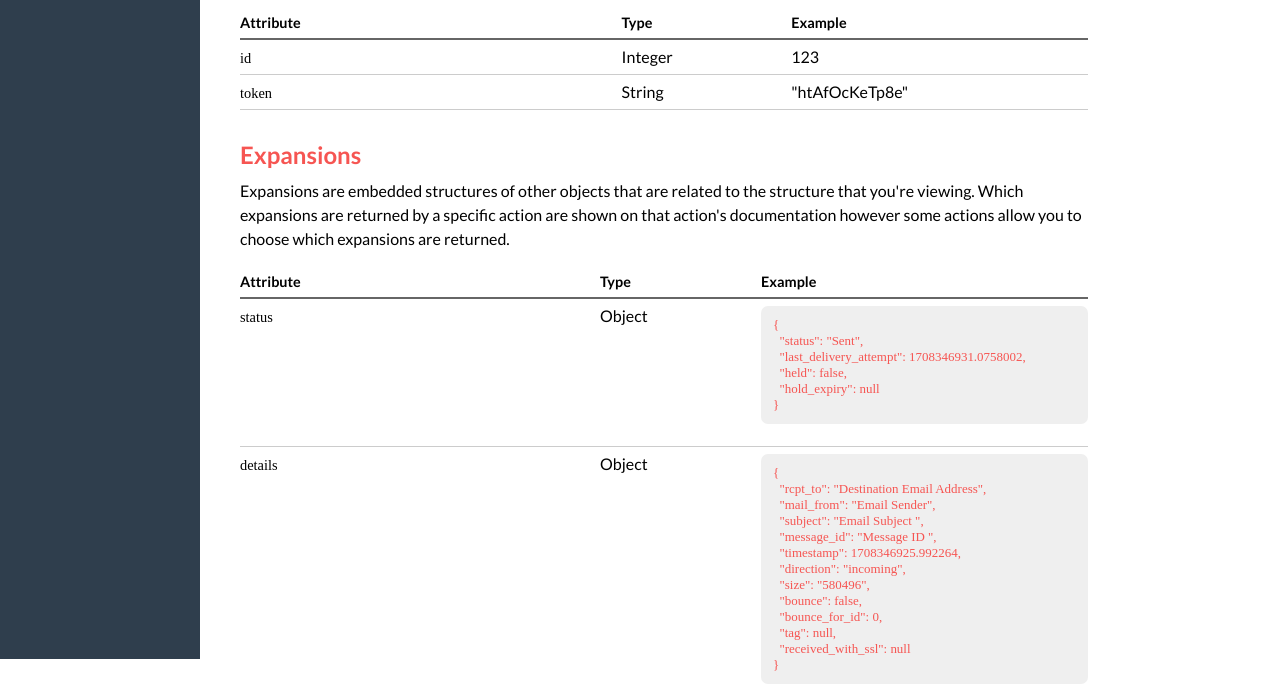
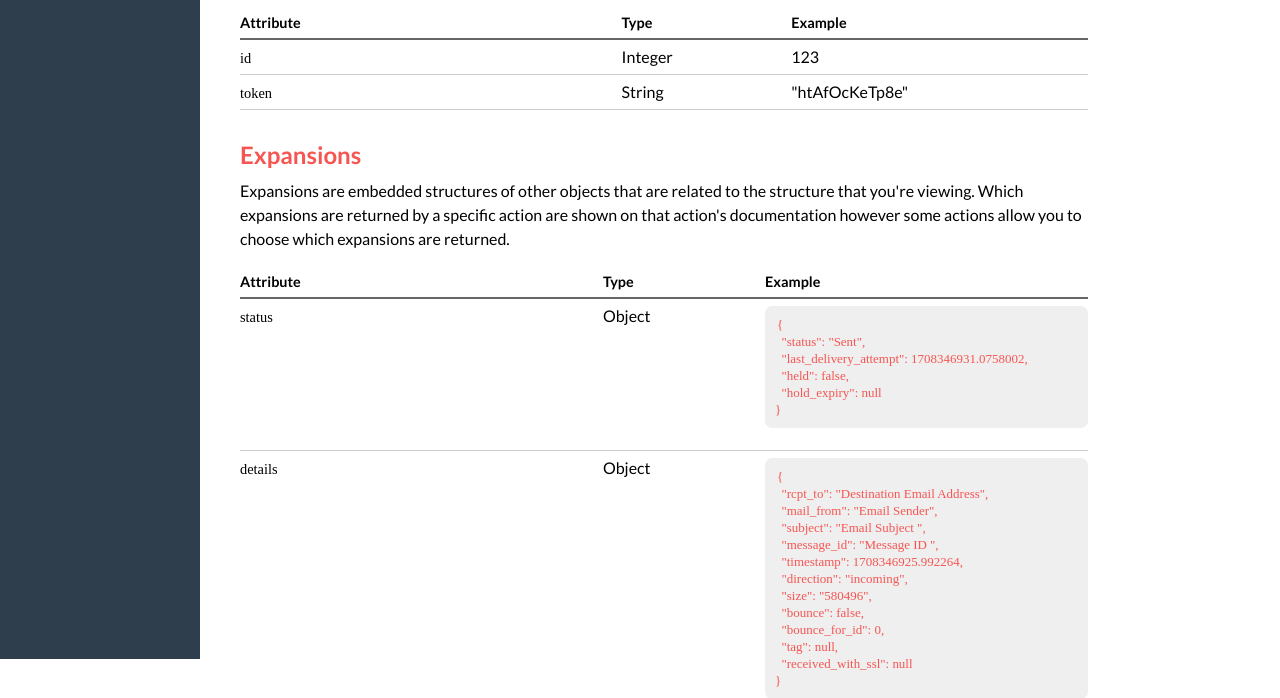
Before and after one commit to postalserver/postal-api, a plain HTML site: page structures/message.html in a window 1280 px wide. Shown: the part 141-839 px from the top of the page. Drawn offline with Linux system fonts and the light colour scheme; a web font is replaced by a local one.

Commit message:
Removing superfluous code

```diff
--- a/structures/message.html
+++ b/structures/message.html
@@ -6,18 +6,6 @@
     <link href='https://fonts.googleapis.com/css?family=Droid+Sans+Mono' rel='stylesheet' type='text/css'>
     <link rel="stylesheet" href="../assets/reset.css">
     <link rel="stylesheet" href="../assets/style.css">
-    <style>
-      pre code {
-      display: block;
-      background: none;
-      white-space: pre;
-      -webkit-overflow-scrolling: touch;
-      overflow-x: none;
-      max-width: 100%;
-      min-width: 100px;
-      padding: 0;
-      }
-    </style>
   </head>
   <body>
     <section class='sidebarBackground'></section>
```
